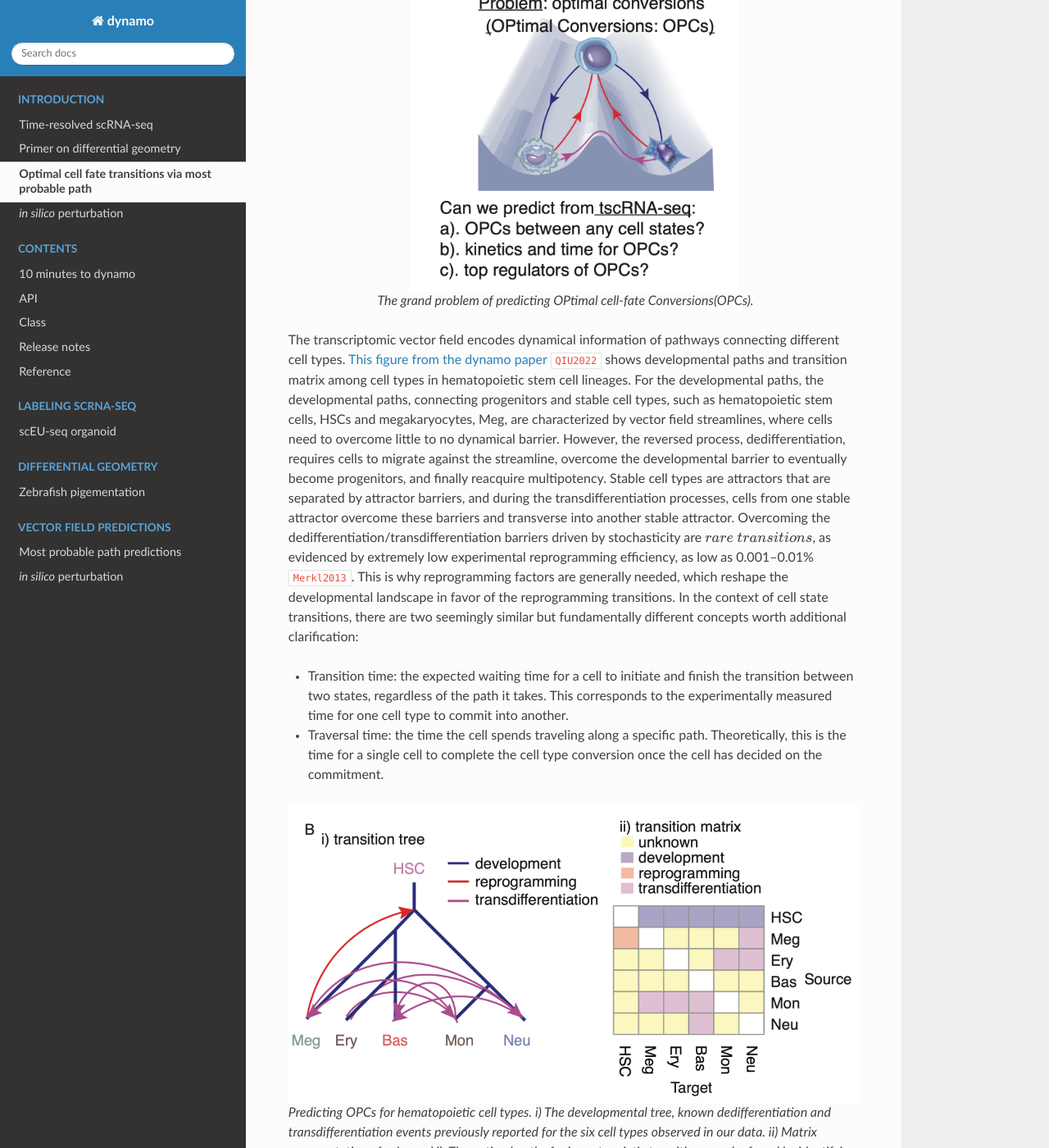
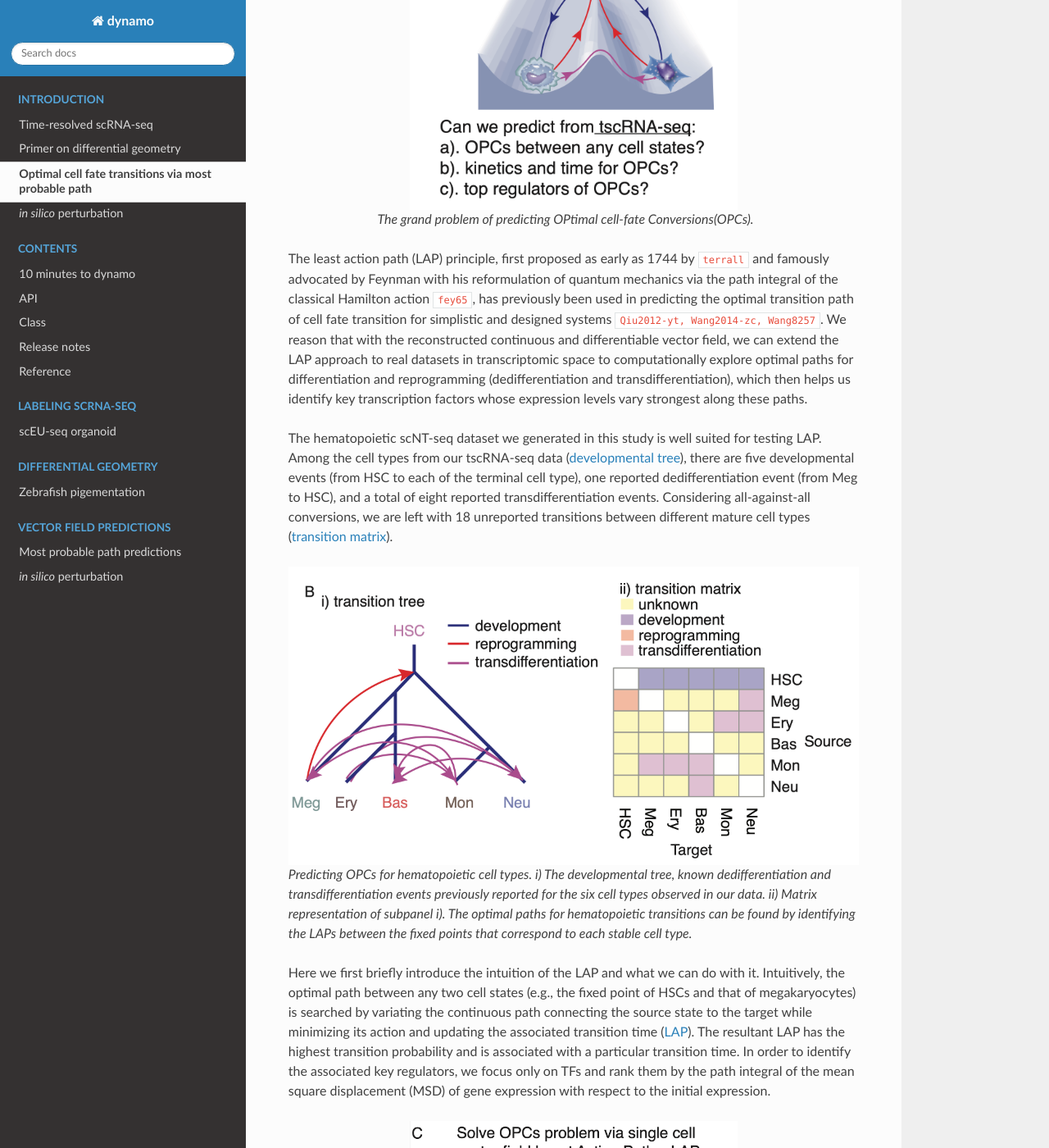
Before and after one commit to aristoteleo/dynamo_readthedocs, a Sphinx documentation site: the page built from docs/source/notebooks/lap_box_introduction.rst, in a window 1280 px wide and 1400 px high, scrolled down 515 px. Shown: the whole window at 82% size. Built offline with Sphinx 7.4.7 and the Read the Docs theme 2.0.0, drawn with Linux system fonts in a browser that asks for light colours; pages that are not in the unit, such as notebooks, are missing from menus; cross-references to code outside the pages are shown as plain code; some of the changed text lies outside the part shown.

Commit message:
update lap/perturbaation rst

```diff
--- a/docs/source/notebooks/lap_box_introduction.rst
+++ b/docs/source/notebooks/lap_box_introduction.rst
@@ -3,6 +3,15 @@
 Optimal cell fate transitions via most probable path
 ====================================================
 
+
+The ability to drive conversion between different cell states has garnered a great deal of attention as a promising avenue for disease modeling. A fundamental challenge in the field of stem cell biology is, thus, to assess the feasibility and identify optimal paths and key transcription factors (TFs) of such inter-conversions.  We summarize this grand problem of predicting optimal cell fate conversions (OPCs) in the figure below :ref:`here<lap_theory_dynamo_paper_fig6_a>`.
+
+.. _lap_theory_dynamo_paper_fig6_a:
+.. figure:: dynamo_paper_figures/fig6_a.png
+   :align: center
+   :width: 400
+
+   The grand problem of predicting OPtimal cell-fate Conversions(OPCs).
 
 The least action path (LAP) principle, first proposed as early as 1744
 by :cite:p:`terrall` and famously advocated by Feynman with
@@ -16,45 +25,9 @@
 explore optimal paths for differentiation and reprogramming
 (dedifferentiation and transdifferentiation), which then helps us identify
 key transcription factors whose expression levels vary strongest along
-these paths. The grand problem of predicting optimal cell fate conversions, OPCs is summarized :ref:`here<lap_theory_dynamo_paper_fig6_a>`.
+these paths.
 
-.. _lap_theory_dynamo_paper_fig6_a:
-.. figure:: dynamo_paper_figures/fig6_a.png
-   :align: center
-   :width: 400
-
-   The grand problem of predicting OPtimal cell-fate Conversions(OPCs).
-
-
-The transcriptomic vector field encodes dynamical information of
-pathways connecting different cell types. :ref:`This figure from the dynamo paper<lap_theory_dynamo_paper_fig6_b>` :cite:p:`QIU2022` shows developmental paths and transition matrix among cell types in hematopoietic stem cell lineages. For the developmental paths, the
-developmental paths, connecting progenitors and stable cell types, such
-as hematopoietic stem cells, HSCs and megakaryocytes, Meg, are
-characterized by vector field streamlines, where cells need to overcome
-little to no dynamical barrier. However, the reversed process,
-dedifferentiation, requires cells to migrate against the streamline,
-overcome the developmental barrier to eventually become progenitors, and finally
-reacquire multipotency. Stable cell types are attractors that are
-separated by attractor barriers, and during the transdifferentiation
-processes, cells from one stable attractor overcome these barriers and
-transverse into another stable attractor. Overcoming the
-dedifferentiation/transdifferentiation barriers driven by stochasticity
-are :math:`\textit{rare transitions}`, as evidenced by extremely
-low experimental reprogramming efficiency, as low as 0.001–0.01%
-:cite:p:`Merkl2013`. This is why reprogramming factors are
-generally needed, which reshape the developmental landscape in favor of
-the reprogramming transitions. In the context of cell state transitions,
-there are two seemingly similar but fundamentally different concepts
-worth additional clarification:
-
--  Transition time: the expected waiting time for a cell to initiate and
-   finish the transition between two states, regardless of the path it
-   takes. This corresponds to the experimentally measured time for one
-   cell type to commit into another.
-
--  Traversal time: the time the cell spends traveling along a specific
-   path. Theoretically, this is the time for a single cell to complete
-   the cell type conversion once the cell has decided on the commitment.
+The hematopoietic scNT-seq dataset we generated in this study is well suited for testing LAP. Among the cell types from our tscRNA-seq data (:ref:`developmental tree<lap_theory_dynamo_paper_fig6_b>`), there are five developmental events (from HSC to each of the terminal cell type), one reported dedifferentiation event (from Meg to HSC), and a total of eight reported transdifferentiation events. Considering all-against-all conversions, we are left with 18 unreported transitions between different mature cell types (:ref:`transition matrix<lap_theory_dynamo_paper_fig6_b>`).
 
 .. _lap_theory_dynamo_paper_fig6_b:
 .. figure:: dynamo_paper_figures/fig6_b.png
@@ -62,7 +35,7 @@
   Predicting OPCs for hematopoietic cell types. i) The developmental tree, known dedifferentiation and transdifferentiation events previously reported for the six cell types observed in our data. ii) Matrix representation of subpanel i). The optimal paths for hematopoietic transitions can be found by identifying the LAPs between the fixed points that correspond to each stable cell type.
 
 
-:ref:`An example of LAP transition from state0 (HSC) to state1 (Meg)<lap_theory_dynamo_paper_fig6_c>` More explanation regarding the math terms shown in this figure can be found in this introduction below.
+Here we first briefly introduce the intuition of the LAP and what we can do with it. Intuitively, the optimal path between any two cell states (e.g., the fixed point of HSCs and that of megakaryocytes) is searched by variating the continuous path connecting the source state to the target while minimizing its action and updating the associated transition time (:ref:`LAP<lap_theory_dynamo_paper_fig6_c>`). The resultant LAP has the highest transition probability and is associated with a particular transition time. In order to identify the associated key regulators, we focus only on TFs and rank them by the path integral of the mean square displacement (MSD) of gene expression with respect to the initial expression.
 
 .. _lap_theory_dynamo_paper_fig6_c:
 .. figure:: dynamo_paper_figures/fig6_c.png
@@ -70,8 +43,6 @@
    :width: 400
 
    The optimal paths for hematopoietic transitions can be found by identifying the LAPs between the fixed points that correspond to each stable cell type.
-
-
 
 Given the vector field function, :math:`\boldsymbol f`, optimal pathways
 of cell fate conversion can be mathematically analyzed by least action
@@ -235,10 +206,21 @@
 the transition time can be approximated by the traversal time of the
 LAP.
 
-In addition to the computation of transition time and traversal time,
+In addition to the computation of transition time and traversal time (see below),
 analyzing gene expression variations along LAPs provides essential
 information on regulatory genes, and their dynamics, during cell fate
-transitions. We calculate the mean squared displacement (MSD) for every
+transitions.
+
+-  Transition time: the expected waiting time for a cell to initiate and
+   finish the transition between two states, regardless of the path it
+   takes. This corresponds to the experimentally measured time for one
+   cell type to commit into another.
+
+-  Traversal time: the time the cell spends traveling along a specific
+   path. Theoretically, this is the time for a single cell to complete
+   the cell type conversion once the cell has decided on the commitment.
+
+We calculate the mean squared displacement (MSD) for every
 gene :math:`i` along the optimal path:
 
 .. math::
```
